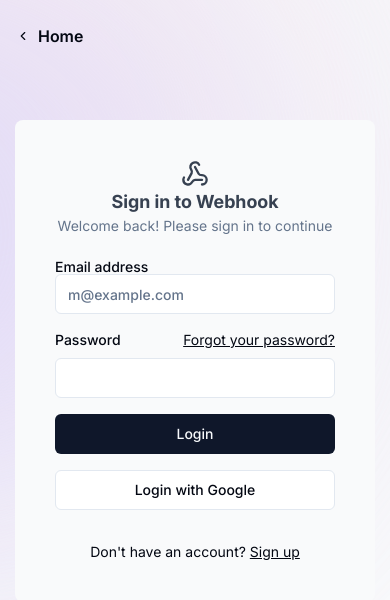
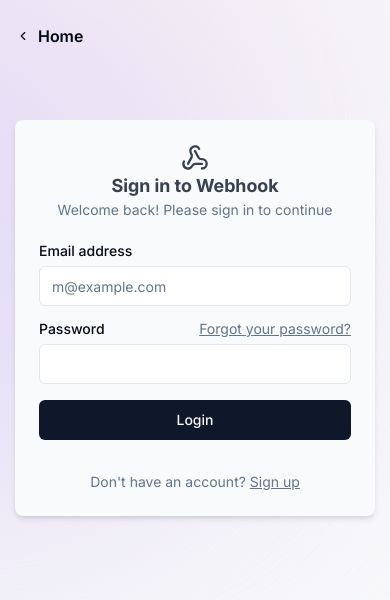
Before and after one commit to EduartePaiva/webhook-tester-homepage, a React (Vite) app: page /sign-in in a window 390 px wide. Shown: the top 600 px of the page. Built offline with nearby package versions, Linux system fonts and the light colour scheme.

Commit message:
sign in page completed

```diff
--- a/src/components/auth/sign-in.tsx
+++ b/src/components/auth/sign-in.tsx
@@ -15,7 +15,7 @@ export default function SIgnIn() {
                     <ChevronLeft size={14} /> Home
                 </Button>
             </Link>
-            <div className="bg-gray-50 p-10 rounded-lg lg:p-0 w-[360px] flex flex-col gap-4">
+            <div className="bg-gray-50 p-6 rounded-lg w-[360px] flex flex-col gap-4 shadow-md">
                 <div className="flex flex-col text-center items-center text-gray-700 mb-2">
                     <Webhook size={28} />
                     <h1 className="text-lg font-bold">Sign in to Webhook</h1>
@@ -23,62 +23,41 @@ export default function SIgnIn() {
                         Welcome back! Please sign in to continue
                     </p>
                 </div>
-                <Label htmlFor="email" className="font-medium">
-                    <span className="!font-medium">Email address</span>
+                <div className="grid gap-2">
+                    <Label htmlFor="email">
+                        <span className="font-medium">Email address</span>
+                    </Label>
                     <Input
                         type="email"
                         id="email"
                         placeholder="m@example.com"
                         required
                     />
-                </Label>
+                </div>
                 <div className="grid gap-2">
-                    <div className="flex items-center">
-                        <label className="text-sm font-medium leading-none peer-disabled:cursor-not-allowed peer-disabled:opacity-70">
-                            Password
-                        </label>
-                        <a
-                            className="ml-auto inline-block text-sm underline"
-                            href="/forgot-password"
+                    <div className="flex items-center relative">
+                        <Label>Password</Label>
+                        <Link
+                            className="ml-auto inline-block text-sm font-normal text-muted-foreground underline absolute right-0"
+                            to={"/forgot-password"}
                         >
                             Forgot your password?
-                        </a>
+                        </Link>
                     </div>
-                    <input
+                    <Input
                         type="password"
-                        className="flex h-10 w-full rounded-md border border-input bg-background px-3 py-2 text-sm ring-offset-background file:border-0 file:bg-transparent file:text-sm file:font-medium placeholder:text-muted-foreground focus-visible:outline-none focus-visible:ring-2 focus-visible:ring-ring focus-visible:ring-offset-2 disabled:cursor-not-allowed disabled:opacity-50"
                         id="password"
+                        className=""
                         required
-                    />
+                    ></Input>
                 </div>
-                <button
-                    className="inline-flex items-center justify-center whitespace-nowrap rounded-md text-sm font-medium ring-offset-background transition-colors focus-visible:outline-none focus-visible:ring-2 focus-visible:ring-ring focus-visible:ring-offset-2 disabled:pointer-events-none disabled:opacity-50 bg-primary text-primary-foreground hover:bg-primary/90 h-10 px-4 py-2 w-full"
-                    type="submit"
-                >
-                    Login
-                </button>
-                <button className="inline-flex items-center justify-center whitespace-nowrap rounded-md text-sm font-medium ring-offset-background transition-colors focus-visible:outline-none focus-visible:ring-2 focus-visible:ring-ring focus-visible:ring-offset-2 disabled:pointer-events-none disabled:opacity-50 border border-input bg-background hover:bg-accent hover:text-accent-foreground h-10 px-4 py-2 w-full">
-                    Login with Google
-                </button>
-                <div className="mt-4 text-center text-sm">
+                <Button type="submit">Login</Button>
+                <div className="mt-4 text-center text-sm text-muted-foreground">
                     Don't have an account?{" "}
-                    <a className="underline" href="#">
+                    <Link to={"/sign-up"} className="underline">
                         Sign up
-                    </a>
+                    </Link>
                 </div>
-            </div>
-            <div className="hidden bg-muted lg:block">
-                <img
-                    alt="Image"
-                    loading="lazy"
-                    width="1920"
-                    height="1080"
-                    decoding="async"
-                    data-nimg="1"
-                    className="h-full w-full object-cover dark:brightness-[0.2] dark:grayscale"
-                    style={{ color: "transparent" }}
-                    src="/placeholder.svg"
-                />
             </div>
         </div>
     );
```
